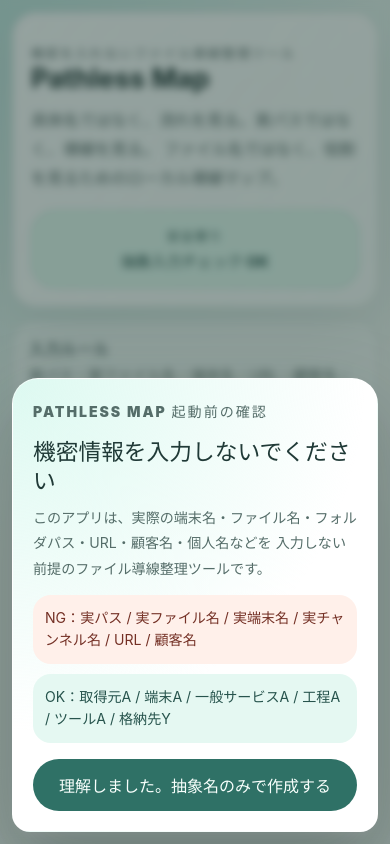
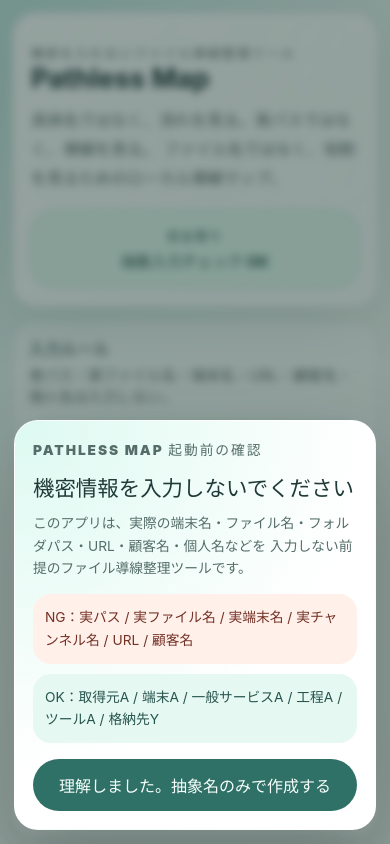
Before and after one commit to Ryohei0Otsuka/pathless-map, a React (Vite) app: page / in a window 390 px wide. Shown: the top 844 px of the page. Built offline with nearby package versions, Linux system fonts and the light colour scheme.

Commit message:
fix: narrow mobile notice modal for vertical screens

```diff
--- a/src/App.css
+++ b/src/App.css
@@ -865,7 +865,7 @@
   line-height: 1.6;
 }
 
-/* 注意喚起モーダル：PCは中央、SPは下から出るシート */
+/* 注意喚起モーダル：PCは中央、SPは縦長カード */
 .notice-backdrop {
   position: fixed;
   z-index: 9999;
@@ -1083,27 +1083,38 @@
   .notice-backdrop {
     align-items: flex-end;
     justify-content: center;
-    padding: 12px;
-    padding-top: max(12px, env(safe-area-inset-top));
-    padding-bottom: max(12px, env(safe-area-inset-bottom));
+    padding: 14px;
+    padding-top: max(14px, env(safe-area-inset-top));
+    padding-bottom: max(14px, env(safe-area-inset-bottom));
   }
 
   .notice-card {
-    width: 100%;
-    max-height: min(86dvh, 720px);
-    margin: 0;
-    padding: 20px;
-    border-radius: 26px 26px 18px 18px;
+    width: min(390px, calc(100vw - 28px));
+    max-height: 82dvh;
+    margin: 0 auto;
+    padding: 18px;
+    border-radius: 24px;
   }
 
   .notice-card h1 {
-    font-size: 1.42rem;
+    font-size: 1.34rem;
     line-height: 1.25;
   }
 
   .notice-card p,
   .notice-ng,
   .notice-ok {
-    font-size: 0.88rem;
+    font-size: 0.86rem;
+    line-height: 1.65;
+  }
+
+  .notice-kicker {
+    font-size: 0.7rem;
+  }
+
+  .notice-card .primary-button {
+    position: sticky;
+    bottom: -2px;
+    box-shadow: 0 -8px 18px rgba(255, 255, 255, 0.9);
   }
 }
```
